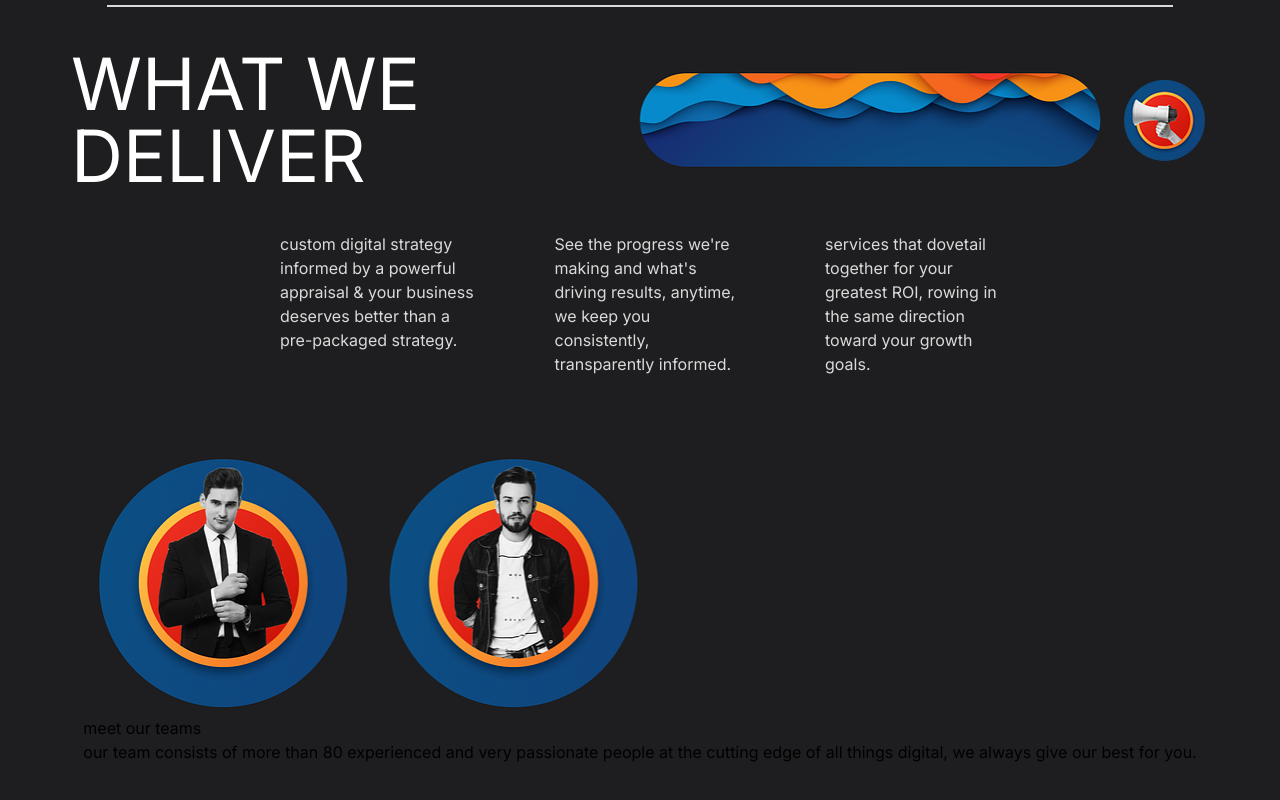
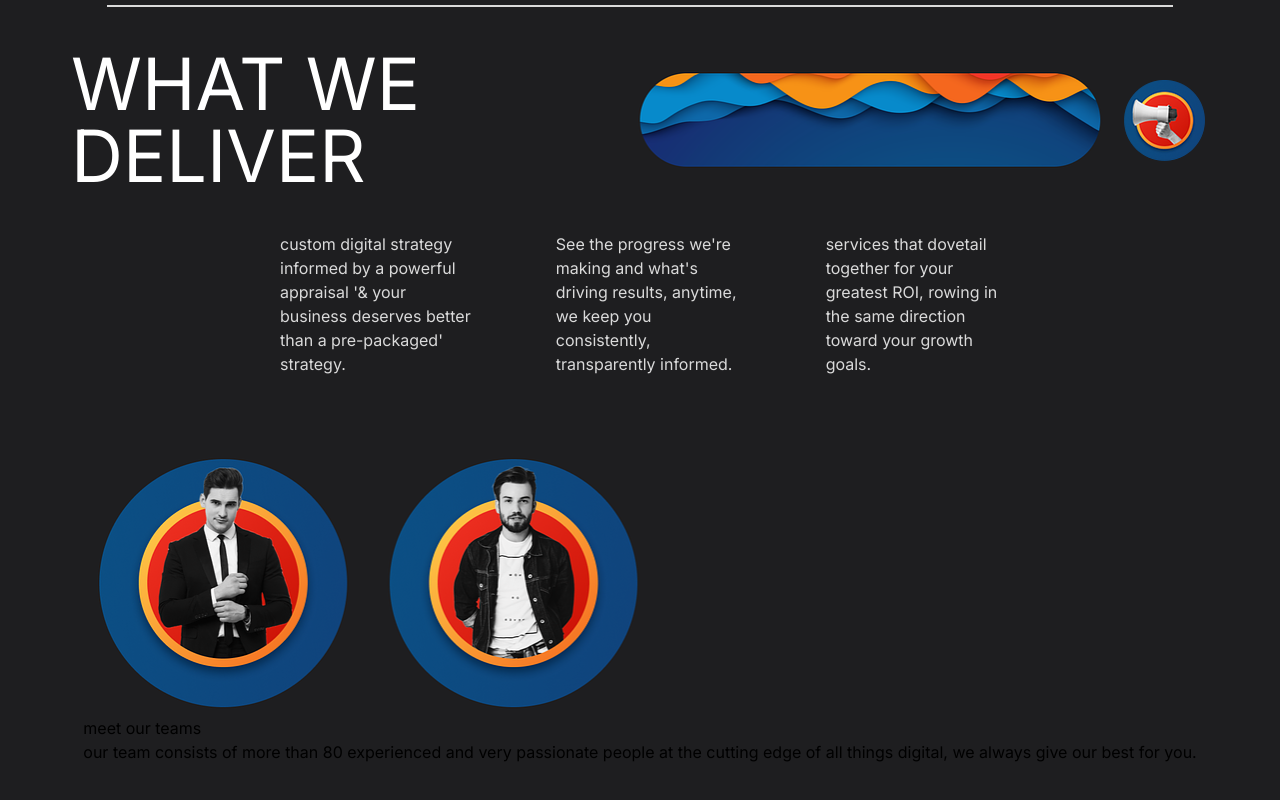
Before and after one commit to smazydev/ecompass, a Next.js app: page / in a window 1280 px wide. Shown: the part 1809-2609 px from the top of the page. Built offline with nearby package versions, Linux system fonts and the light colour scheme.

Commit message:
fix linter errors

```diff
--- a/src/app/components/Expectations.tsx
+++ b/src/app/components/Expectations.tsx
@@ -12,25 +12,27 @@ const Expectations = () => {
         </h3>
         <Image
           src={ExpectationsBanner}
-          alt={"expectations image"}
+          alt="expectations image"
           className="inline-block"
         />
         <Image
           src={Icon2}
-          alt={"expectations image 2"}
+          alt="expectations image 2"
           className="inline-block"
         />
       </div>
       <div className="flex justify-center">
         <div className="flex w-3/5 ">
           <p className="text-custom-grey mr-20">
-            custom digital strategy informed by a powerful appraisal & your
-            business deserves better than a pre-packaged strategy.
+            custom digital strategy informed by a powerful appraisal &apos;&
+            your business deserves better than a pre-packaged&apos; strategy.
           </p>
+
           <p className="text-custom-grey mr-20">
-            See the progress we're making and what's driving results, anytime,
-            we keep you consistently, transparently informed.
+            See the progress we&apos;re making and what&apos;s driving results,
+            anytime, we keep you consistently, transparently informed.
           </p>
+
           <p className="text-custom-grey">
             services that dovetail together for your greatest ROI, rowing in the
             same direction toward your growth goals.
```
